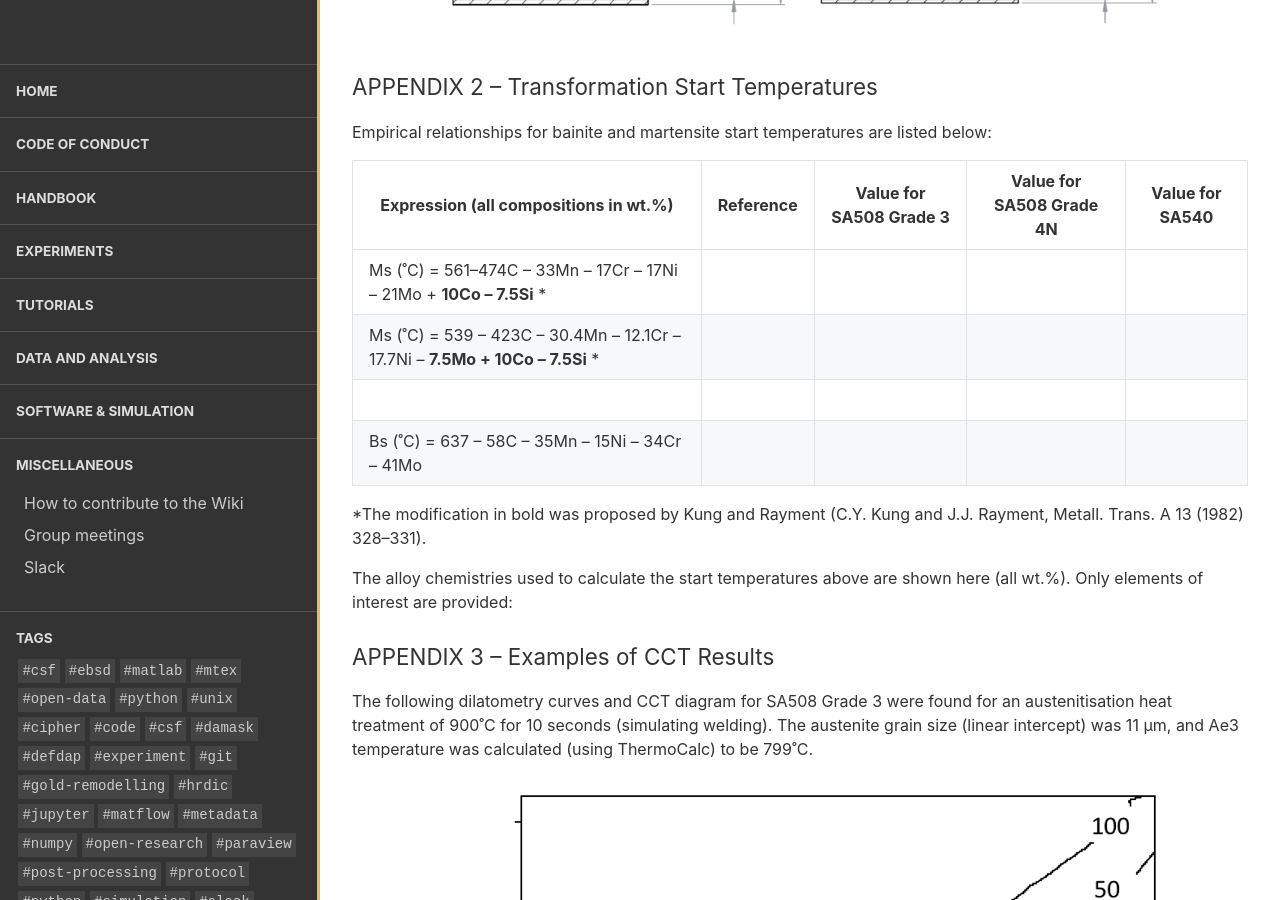
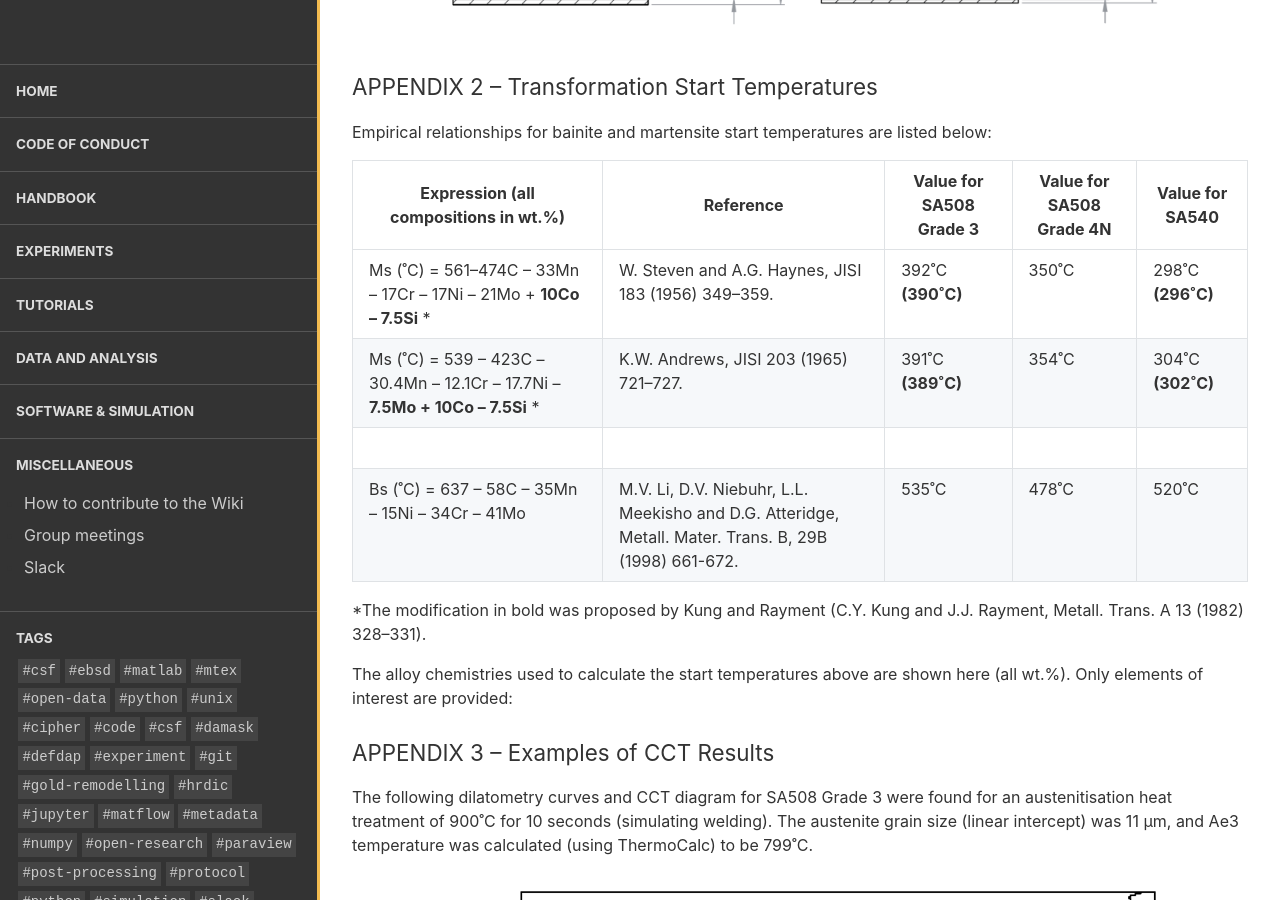
Before and after one commit to LightForm-group/wiki, a Jekyll site: the page built from collections/_experiments/quenching_dilatometry.md, in a window 1280 px wide and 900 px high, scrolled down 24240 px. Built offline with Jekyll 4.4.1, drawn with Linux system fonts in a browser that asks for light colours; nearby versions of some CDN libraries.

Commit message:
Update quenching_dilatometry.md

```diff
--- a/collections/_experiments/quenching_dilatometry.md
+++ b/collections/_experiments/quenching_dilatometry.md
@@ -374,11 +374,10 @@ Empirical relationships for bainite and martensite start temperatures are listed
 
 Expression (all compositions in wt.%) | Reference | Value for SA508 Grade 3 | Value for SA508 Grade 4N | Value for SA540
 ------------ | ------------- | --------- | ------------- | --------
- Ms (˚C) = 561–474C – 33Mn – 17Cr – 17Ni – 21Mo + **10Co – 7.5Si** * ||||
- Ms (˚C) = 539 – 423C – 30.4Mn – 12.1Cr – 17.7Ni – **7.5Mo + 10Co – 7.5Si** * ||||
+ Ms (˚C) = 561–474C – 33Mn – 17Cr – 17Ni – 21Mo + **10Co – 7.5Si** * |W. Steven and A.G. Haynes, JISI 183 (1956) 349–359.|392˚C **(390˚C)**|350˚C|298˚C **(296˚C)**
+ Ms (˚C) = 539 – 423C – 30.4Mn – 12.1Cr – 17.7Ni – **7.5Mo + 10Co – 7.5Si** * |K.W. Andrews, JISI 203 (1965) 721–727.|391˚C **(389˚C)**|354˚C|304˚C **(302˚C)**
   |  |  |  |
- Bs (˚C) = 637 – 58C – 35Mn – 15Ni – 34Cr – 41Mo ||||
-
+ Bs (˚C) = 637 – 58C – 35Mn – 15Ni – 34Cr – 41Mo |M.V. Li, D.V. Niebuhr, L.L. Meekisho and D.G. Atteridge, Metall. Mater. Trans. B, 29B (1998) 661-672.|535˚C	| 478˚C	| 520˚C
 
 *The modification in bold was proposed by Kung and Rayment (C.Y. Kung and J.J. Rayment, Metall. Trans. A 13 (1982) 328–331).
 
```
